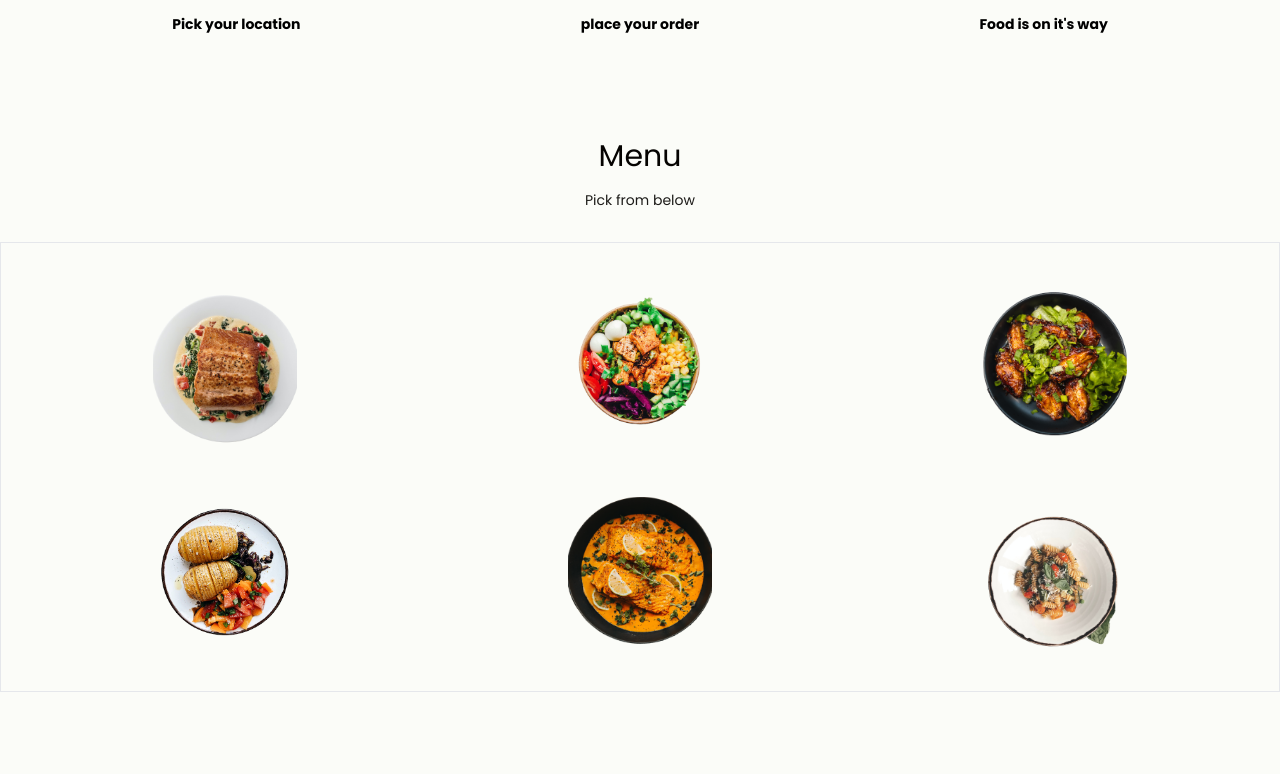
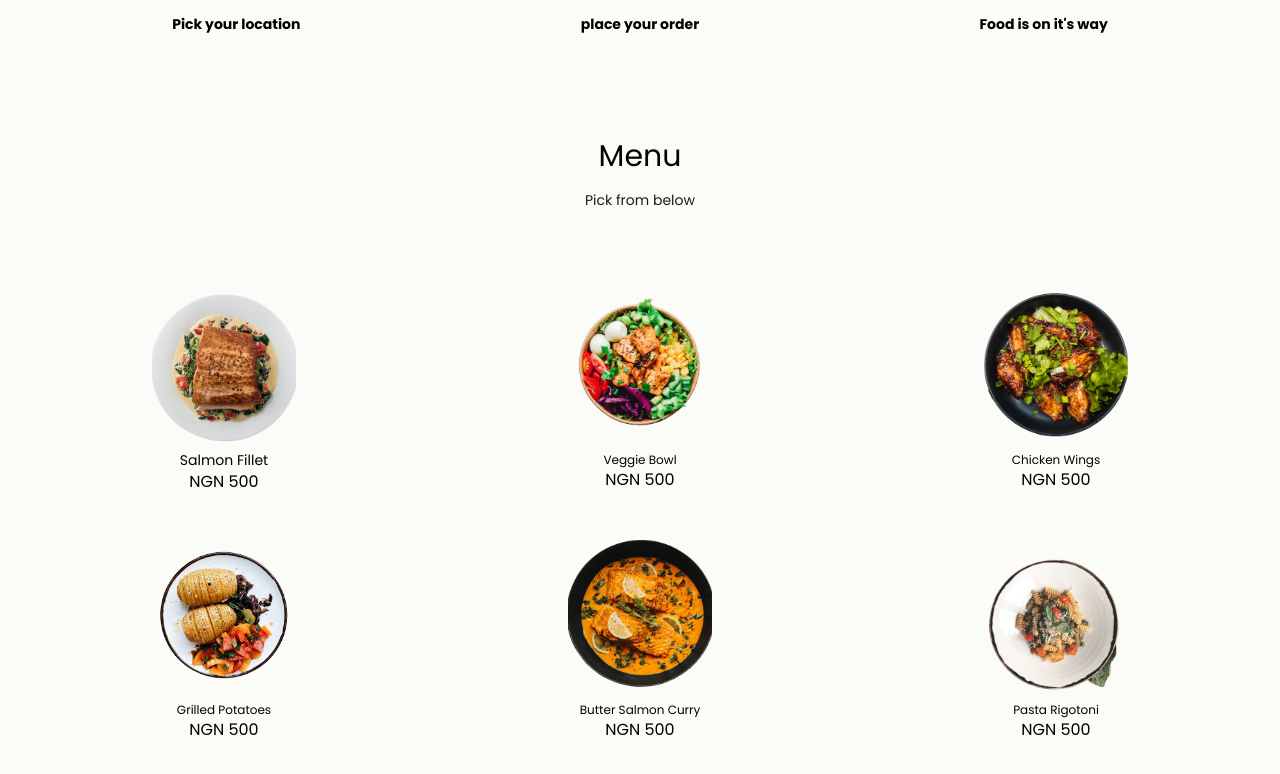
Before and after one commit to Shoetan/Panda-eats, a React (Vite) app: page /about in a window 1280 px wide. Shown: the part 998-1772 px from the top of the page. Before the commit the page ends 1690 px from the top, so only its background shows below. Built offline with nearby package versions, Linux system fonts and the light colour scheme.

Commit message:
finished the card section of the menu

```diff
--- a/src/pages/Menu.jsx
+++ b/src/pages/Menu.jsx
@@ -18,35 +18,41 @@ const Menu = () => {
             </div>
 
 
-            <div className=' container flex flex-col mx-auto justify-between mt-8 p-8 border md:grid grid-cols-3 gap-8'>
-                <div className='flex flex-col items-center justify-center'>
+            <div className=' container flex flex-col mx-auto justify-between mt-8 p-8 md:grid grid-cols-3 gap-8'>
+                <div className='flex flex-col items-center justify-center cursor-pointer hover:opacity-90'>
                     <img src={food2} alt="Salmon dish" className='h-44 w-36 object-cover' />
-                    <h3></h3>
+                    <span className='font-poppins text-sm'>Salmon Fillet</span>
+                    <span className='font-poppins'>NGN 500</span >
                 </div>
 
-                <div className='flex flex-col items-center justify-center'>
+                <div className='flex flex-col items-center justify-center cursor-pointer hover:opacity-80'>
                     <img src={food3} alt=""  className='h-44 w-36 object-cover'/>
-                    <h3></h3>
+                    <span className='font-poppins text-xs'>Veggie Bowl</span>
+                    <span className='font-poppins'>NGN 500</span>
                 </div>
 
-                <div className='flex flex-col items-center justify-center'>
+                <div className='flex flex-col items-center justify-center cursor-pointer hover:opacity-80'>
                     <img src={food4} alt="" className='h-44 w-36 object-cover'/>
-                    <p></p>
+                    <span className='font-poppins text-xs'>Chicken Wings</span>
+                    <span className='font-poppins' >NGN 500</span >
                 </div>
 
-                <div className='flex flex-col items-center justify-center'>
+                <div className='flex flex-col items-center justify-center cursor-pointer hover:opacity-80'>
                     <img src={food5} alt="" className='h-44 w-36 object-cover' />
-                    <p></p>
+                    <span className='font-poppins text-xs'>Grilled Potatoes</span>
+                    <span className='font-poppins' >NGN 500</span >
                 </div>
 
-                <div className='flex flex-col items-center justify-center'>
+                <div className='flex flex-col items-center justify-center cursor-pointer hover:opacity-80'>
                     <img src={food6} alt="" className='h-44 w-36 object-cover'/>
-                    <p></p>
+                    <span className='font-poppins text-xs'>Butter Salmon Curry</span>
+                    <span className='font-poppins'>NGN 500</span >
                 </div>
 
-                <div className='flex flex-col items-center justify-center'>
+                <div className='flex flex-col items-center justify-center cursor-pointer hover:opacity-80'>
                     <img src={food7} alt=""  className='h-44 w-36 object-cover'/>
-                    <p></p>
+                    <span className='font-poppins text-xs'>Pasta Rigotoni </span>
+                    <span className='font-poppins' >NGN 500</span >
                 </div>
             </div>
         </div>
```
Also changed, not shown: src/components/Header.jsx (line endings or trailing spaces), 2 other files (tests, documents, lock files or other folders).
